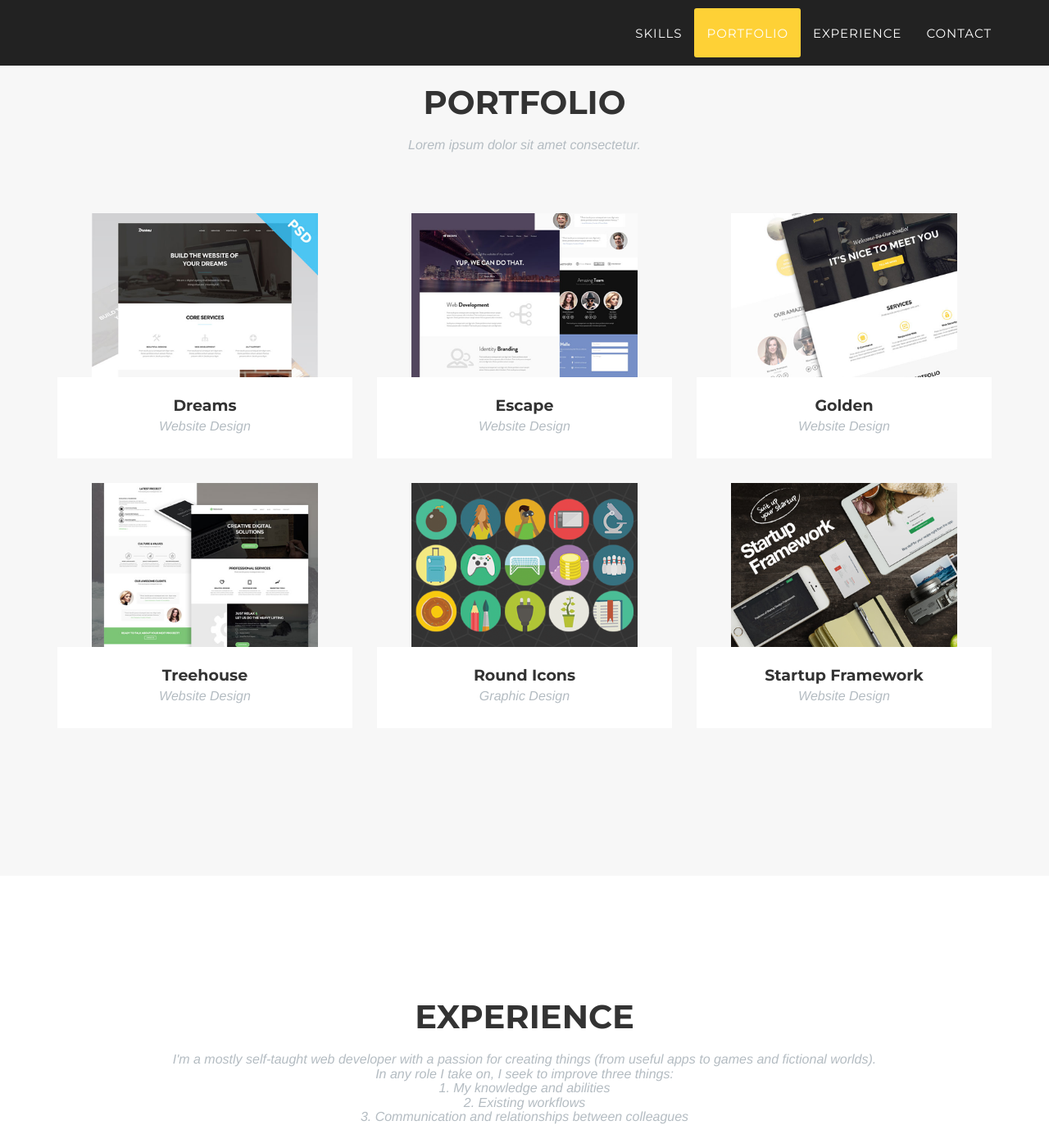
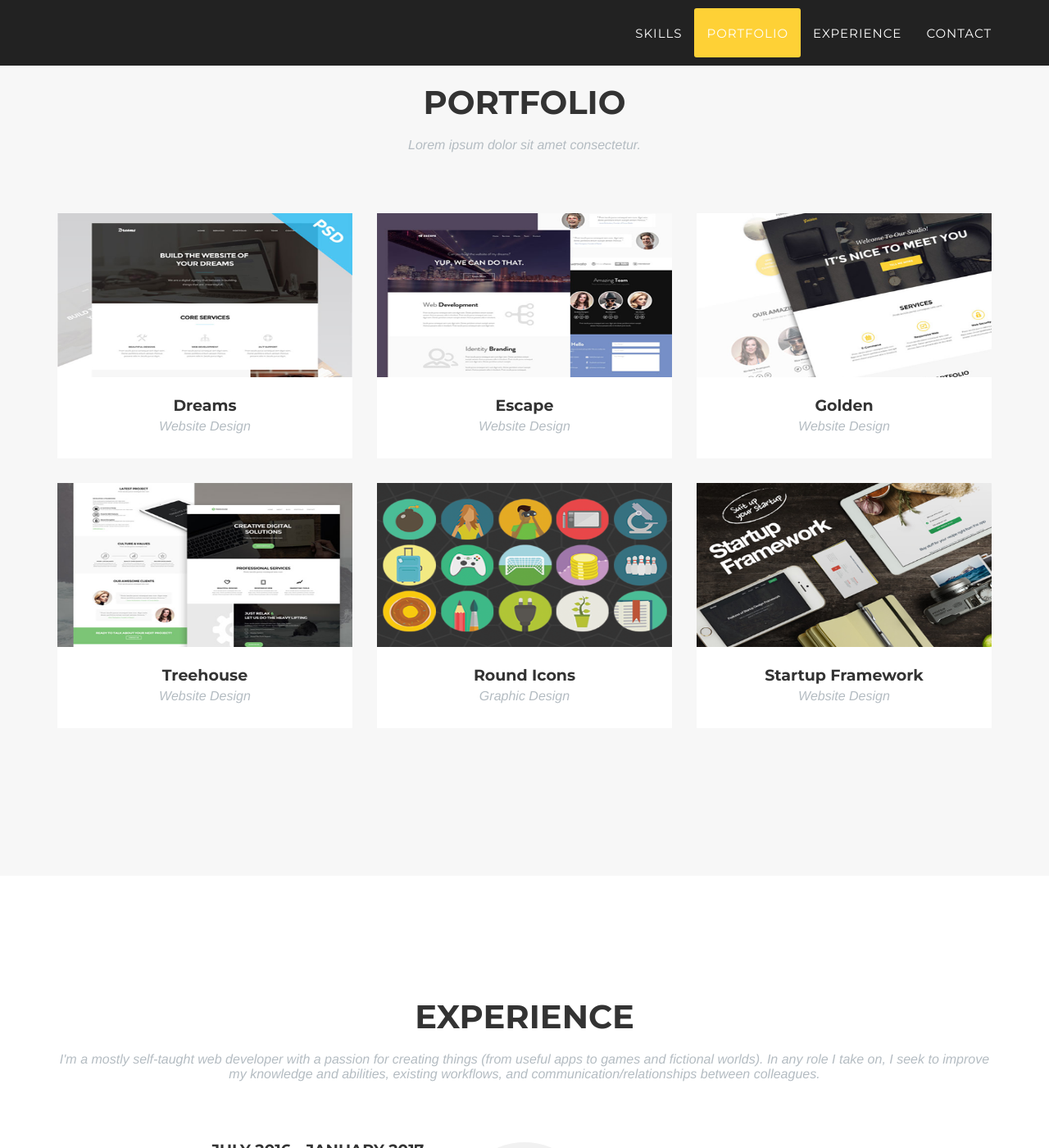
Before and after one commit to matt-t-johnson/matt-t-johnson.github.io, a Jekyll site: the page built from index.html, in a window 1280 px wide and 1400 px high, scrolled down 1617 px. Shown: the whole window at 82% size. Built offline with Jekyll 4.4.1, drawn with Linux system fonts in a browser that asks for light colours; some web fonts are replaced.

Commit message:
small positiong change on image

```diff
--- a/_includes/css/agency.css
+++ b/_includes/css/agency.css
@@ -64,6 +64,7 @@ h6 {
 .img-responsive {
     height: 200px;
     max-height: 100%;
+    width: 100%
 }
 
 .bg-light-gray {
--- a/_includes/experience.html
+++ b/_includes/experience.html
@@ -5,10 +5,7 @@
                 <div class="col-lg-12 text-center">
                     <h2 class="section-heading">Experience</h2>
                     <h3 class="section-subheading text-muted">
-                        I'm a mostly self-taught web developer with a passion for creating things (from useful apps to games and fictional worlds).<br>In any role I take on, I seek to improve three things:<br>
-                        1. My knowledge and abilities<br>
-                        2. Existing workflows<br>
-                        3. Communication and relationships between colleagues
+                        I'm a mostly self-taught web developer with a passion for creating things (from useful apps to games and fictional worlds). In any role I take on, I seek to improve my knowledge and abilities, existing workflows, and communication/relationships between colleagues.
                     </h3>
                 </div>
             </div>
```
